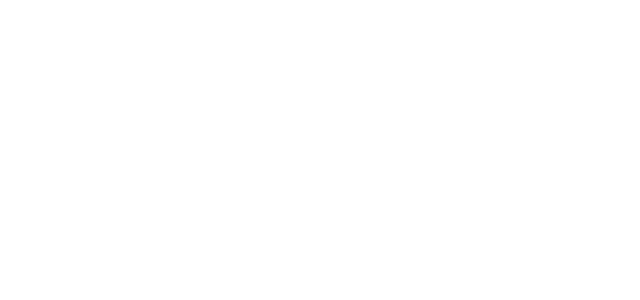
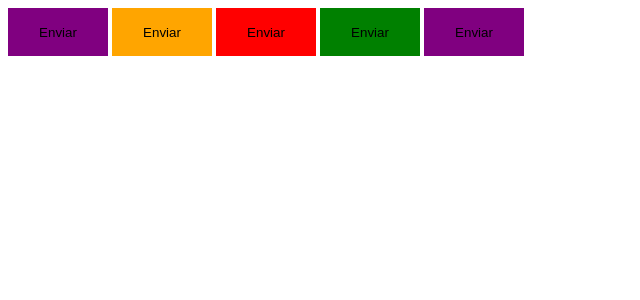
Before and after one commit to DiegodeSalles/projeto-react-simples2, a React (Vite) app: page / in a window 1280 px wide. Shown: the top 300 px of the page, without its empty margins (0-640 px from the left). Built offline with nearby package versions, Linux system fonts and the light colour scheme.

Commit message:
Adicionado Styled Components e feito alguns testes simples com botões.

```diff
--- a/package.json
+++ b/package.json
@@ -11,7 +11,8 @@
   },
   "dependencies": {
     "react": "^18.2.0",
-    "react-dom": "^18.2.0"
+    "react-dom": "^18.2.0",
+    "styled-components": "^6.1.8"
   },
   "devDependencies": {
     "@types/react": "^18.2.66",
--- /dev/null
+++ b/src/App.styles.ts
@@ -0,0 +1,7 @@
+import styled from "styled-components";
+
+export const MainDivContainer = styled.div`
+  display: flex;
+  flex-direction: row;
+  gap: 4px;
+`;
--- a/src/App.tsx
+++ b/src/App.tsx
@@ -1,3 +1,14 @@
+import { MainDivContainer } from "./App.styles";
+import { Button } from "./components/Button";
+
 export function App() {
-  return <></>;
+  return (
+    <MainDivContainer>
+      <Button bgColor="primary" />
+      <Button bgColor="secondary" />
+      <Button bgColor="danger" />
+      <Button bgColor="success" />
+      <Button />
+    </MainDivContainer>
+  );
 }
--- /dev/null
+++ b/src/components/Button.styles.ts
@@ -0,0 +1,26 @@
+import styled, { css } from "styled-components";
+
+export type ButtonBgColors = "primary" | "secondary" | "danger" | "success";
+
+export interface ButtonContainerProps {
+  bgColor: ButtonBgColors;
+}
+
+const buttonColors = {
+  primary: "purple",
+  secondary: "orange",
+  danger: "red",
+  success: "green",
+};
+
+export const ButtonContainer = styled.button<ButtonContainerProps>`
+  width: 100px;
+  height: 48px;
+  border: 0;
+
+  ${(props) => {
+    return css`
+      background-color: ${buttonColors[props.bgColor]};
+    `;
+  }}
+`;
--- /dev/null
+++ b/src/components/Button.tsx
@@ -0,0 +1,9 @@
+import { ButtonContainer, ButtonBgColors } from "./Button.styles";
+
+interface ButtonProps {
+  bgColor?: ButtonBgColors;
+}
+
+export function Button({ bgColor = "primary" }: ButtonProps) {
+  return <ButtonContainer bgColor={bgColor}>Enviar</ButtonContainer>;
+}
```
Also changed, not shown: 1 other file (tests, documents, lock files or other folders).
